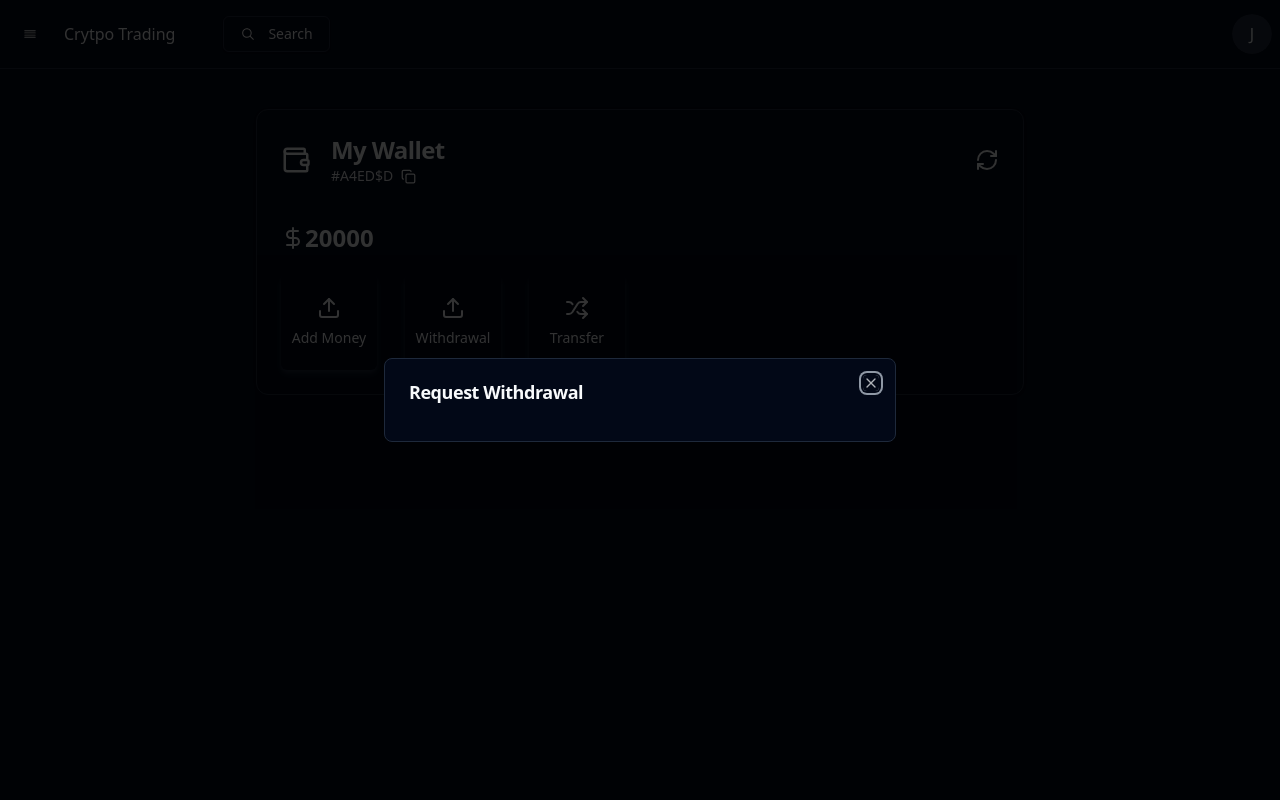
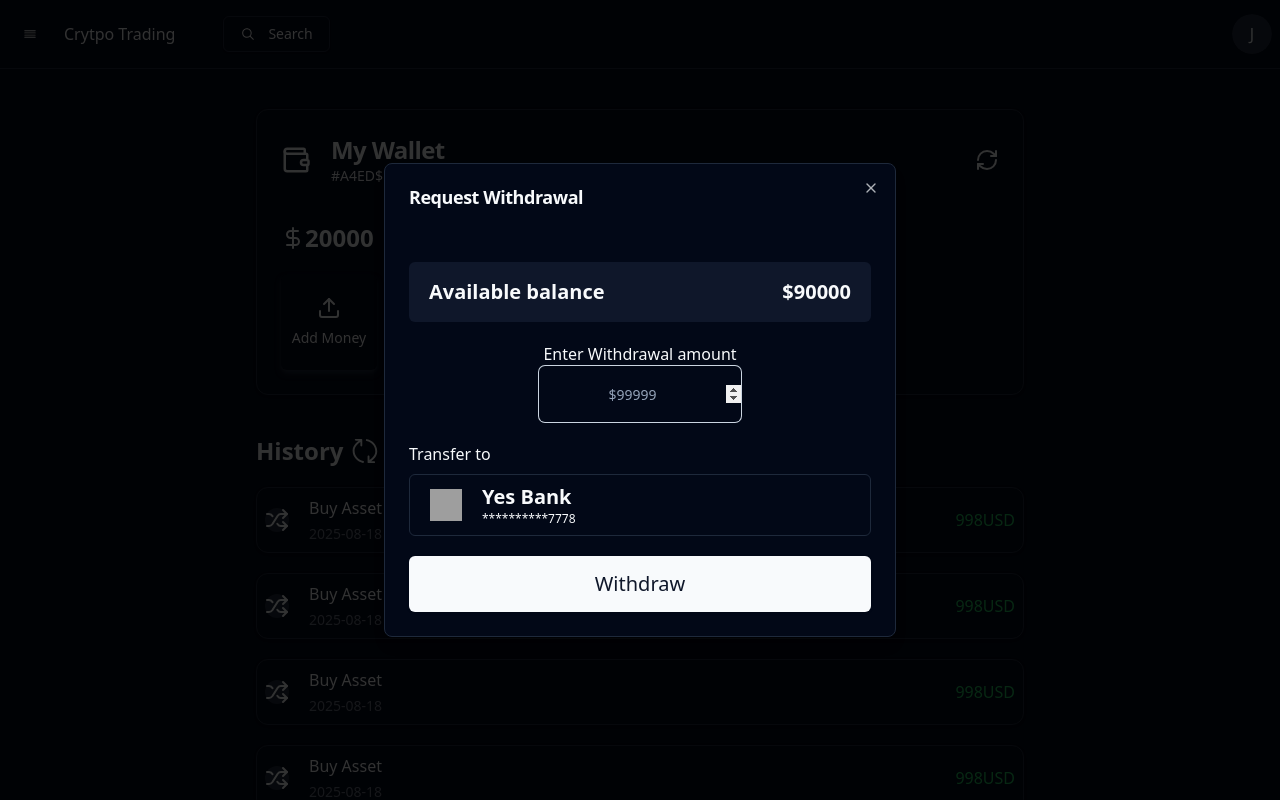
Before and after one commit to Student-jeevan/RealTimeTradingApp, a React app in the folder frontend/: page /wallet in a window 1280 px wide. Both pictures are taken after a click on the button "Withdrawal". Shown: the top 800 px of the page. Built offline with nearby package versions, Linux system fonts and the light colour scheme; grey boxes are pictures that could not be loaded; the HTML template or start-up script is replaced by a standard one.

Commit message:
wallet page completed

```diff
--- a/frontend/package.json
+++ b/frontend/package.json
@@ -13,6 +13,8 @@
     "@radix-ui/react-avatar": "^1.1.10",
     "@radix-ui/react-dialog": "^1.1.15",
     "@radix-ui/react-icons": "^1.3.2",
+    "@radix-ui/react-label": "^2.1.8",
+    "@radix-ui/react-radio-group": "^1.3.8",
     "@radix-ui/react-slot": "^1.2.3",
     "@tailwindcss/vite": "^4.1.16",
     "apexcharts": "^5.3.5",
--- /dev/null
+++ b/frontend/src/components/ui/label.jsx
@@ -0,0 +1,16 @@
+import * as React from "react"
+import * as LabelPrimitive from "@radix-ui/react-label"
+import { cva } from "class-variance-authority";
+
+import { cn } from "@/lib/utils"
+
+const labelVariants = cva(
+  "text-sm font-medium leading-none peer-disabled:cursor-not-allowed peer-disabled:opacity-70"
+)
+
+const Label = React.forwardRef(({ className, ...props }, ref) => (
+  <LabelPrimitive.Root ref={ref} className={cn(labelVariants(), className)} {...props} />
+))
+Label.displayName = LabelPrimitive.Root.displayName
+
+export { Label }
--- /dev/null
+++ b/frontend/src/components/ui/radio-group.jsx
@@ -0,0 +1,29 @@
+import * as React from "react"
+import * as RadioGroupPrimitive from "@radix-ui/react-radio-group"
+import { Circle } from "lucide-react"
+
+import { cn } from "@/lib/utils"
+
+const RadioGroup = React.forwardRef(({ className, ...props }, ref) => {
+  return (<RadioGroupPrimitive.Root className={cn("grid gap-2", className)} {...props} ref={ref} />);
+})
+RadioGroup.displayName = RadioGroupPrimitive.Root.displayName
+
+const RadioGroupItem = React.forwardRef(({ className, ...props }, ref) => {
+  return (
+    <RadioGroupPrimitive.Item
+      ref={ref}
+      className={cn(
+        "aspect-square h-4 w-4 rounded-full border border-primary text-primary shadow focus:outline-none focus-visible:ring-1 focus-visible:ring-ring disabled:cursor-not-allowed disabled:opacity-50",
+        className
+      )}
+      {...props}>
+      <RadioGroupPrimitive.Indicator className="flex items-center justify-center">
+        <Circle className="h-3.5 w-3.5 fill-primary" />
+      </RadioGroupPrimitive.Indicator>
+    </RadioGroupPrimitive.Item>
+  );
+})
+RadioGroupItem.displayName = RadioGroupPrimitive.Item.displayName
+
+export { RadioGroup, RadioGroupItem }
--- a/frontend/src/pages/Wallet/TopupForm.jsx
+++ b/frontend/src/pages/Wallet/TopupForm.jsx
@@ -1,8 +1,56 @@
+import { RadioGroup, RadioGroupItem } from '@/components/ui/radio-group'
+import { DotFilledIcon } from '@radix-ui/react-icons'
+import { Input } from '@/components/ui/input'
 import React from 'react'
+import { Label } from '@/components/ui/label'
+import { Button } from '@/components/ui/button'
 
 function TopupForm() {
+    const [amount, setAmount] = React.useState('')
+    const handleChange = (e) => {
+        setAmount(e.target.value)
+    }
+    const [paymentMethod, setPaymentMethod] = React.useState('RAZORPAY');
+    const handlePaymentMethodChange = (value) => {
+        setPaymentMethod(value);
+    }
+    const handleSubmit = () => {
+      console.log(amount, paymentMethod);
+    }
     return (
-        <div>TopupForm</div>
+        <div className='pt-10 space-y-5'>
+            <div>
+                <h1 className='pb-1'>Enter Amount</h1>
+                <Input onChange={handleChange} value={amount}    className='py-7 text-lg ' placeholder="$9999" />
+            </div>
+            <div>
+                <h1 className='pb-1' >Select Payment method</h1>
+                <RadioGroup onValueChange={(value)=>handlePaymentMethodChange(value)} className='flex' default="RAZORPAY">
+                    <div className='flex items-center space-x-2 border p-3 px-5'>
+                        <RadioGroupItem icon={DotFilledIcon} className='h-9 w-9' value="RAZORPAY" id="r1" />
+                         <Label htmlFor="r1">
+                            <div className='bg-white rounded-md px-5 py-2 w-32'>
+                                <img src= "https://upload.wikimedia.org/wikipedia/commons/thumb/8/89/Razorpay_logo.svg/1200px-Razorpay_logo.svg.png" />
+
+                            </div>
+                         </Label>
+                    </div>
+                    <div className='flex items-center space-x-2 border p-3 px-5'>
+                        <RadioGroupItem icon={DotFilledIcon} className='h-9 w-9' value="STRIPE" id="r2" />
+                         <Label htmlFor="r2">
+                            <div className='bg-white rounded-md px-5  w-32'>
+                                <img src= "https://upload.wikimedia.org/wikipedia/commons/thumb/b/ba/Stripe_Logo%2C_revised_2016.svg/2560px-Stripe_Logo%2C_revised_2016.svg.png" className='h-9' />
+
+                            </div>
+                         </Label>
+                    </div>
+                </RadioGroup>
+            </div>
+           <Button onClick={handleSubmit} className='w-full py-7'>
+
+            Submit
+            </Button>
+        </div>
     )
 }
 
--- a/frontend/src/pages/Wallet/TransferForm.jsx
+++ b/frontend/src/pages/Wallet/TransferForm.jsx
@@ -1,9 +1,45 @@
 import React from 'react'
+import { Input } from '@/components/ui/input'
+import { DialogClose } from '@/components/ui/dialog'
+import { Button } from '@/components/ui/button'
+function TransferForm() {
+    const [FormData, setFormData] = React.useState({
+        amount: '',
+        walletId: '',
+        purpose: '',
+    })
+    const handleChange = (e) => {
+        setFormData({
+            ...FormData,
+            [e.target.name]: e.target.value,
+        })
+    }
+    const handleSubmit = () => {
+      console.log(FormData);
+    }
+    return (
+        <div className='pt-10 space-y-5'>
+            <div>
+                <h1 className='pb-1'>Enter Amount</h1>
+                <Input name="amount" onChange={handleChange} value={FormData.amount} className='py-7' placeholder="$9090990" />
 
-function TransferForm() {
-    return (
-        <div>
-            Transfer form
+            </div>
+            <div>
+                <h1 className='pb-1'>Wallet Id</h1>
+                <Input name="walletId" onChange={handleChange} value={FormData.walletId} className='py-7' placeholder="#e#4d" />
+
+            </div>
+            <div>
+                <h1 className='pb-1'>Enter purpose</h1>
+                <Input name="purpose" onChange={handleChange} value={FormData.purpose} className='py-7' placeholder="gift for your friend" />
+
+            </div>
+
+            <DialogClose className='w-full'>
+                <Button onClick={handleSubmit} className='w-full py-7'>
+                     Submit
+                </Button>
+            </DialogClose>
         </div>
     )
 }
--- a/frontend/src/pages/Wallet/Wallet.jsx
+++ b/frontend/src/pages/Wallet/Wallet.jsx
@@ -1,9 +1,12 @@
 import { Card, CardContent, CardHeader, CardTitle } from '@/components/ui/card'
 import { Dialog, DialogTrigger,DialogContent,DialogHeader,DialogTitle } from '@/components/ui/dialog'
-import { WalletIcon , CopyIcon ,RefreshCw, DollarSign, UploadIcon, ShuffleIcon} from 'lucide-react'
+import { WalletIcon , CopyIcon ,RefreshCw, DollarSign, UploadIcon, ShuffleIcon, LucideShuffle} from 'lucide-react'
 import TopupForm from './TopupForm'
-import Withdrawal from '../Withdrawal/Withdrawal'
+import Withdrawal from './WithdrawalForm'
 import TransferForm from './TransferForm'
+import { AvatarIcon, UpdateIcon } from '@radix-ui/react-icons'
+import { Avatar } from '@radix-ui/react-avatar'
+import { AvatarFallback } from '@/components/ui/avatar'
 function Wallet() {
     return (
         <div className='flex flex-col items-center'>
@@ -83,6 +86,32 @@ function Wallet() {
                         </div>
                     </CardContent>
                  </Card>
+                 <div className='py-5 pt-10'>
+                    <div className='flex gap-2 items-center pb-5'>
+                        <h1 className='text-2xl font-semibold'>History</h1>
+                        <UpdateIcon className='h-7 w-7 p-0 cursor-pointer hover:text-gray-400' />
+                    </div>
+                    <div className='space-y-5'>
+                            {[1,1,1,1,1,1,1].map((item , i)=><div key={i}>
+                                <Card className=' px-5 flex justify-between items-center p-2'>
+                                    <div className='flex items-center gap-5 '>
+                                        <Avatar>
+                                            <AvatarFallback>
+                                                <LucideShuffle/>
+                                            </AvatarFallback>
+                                        </Avatar>
+                                        <div className='space-y-1'>
+                                            <h1>Buy Asset</h1>
+                                            <p className='text-sm text-gray-500'>2025-08-18</p>
+                                        </div>
+                                    </div>
+                                    <div className=''>
+                                        <p className='text-green-500'>998USD</p>
+                                    </div>
+                                </Card>
+                            </div>)}
+                    </div>
+                 </div>
             </div>
         </div>
     )
--- a/frontend/src/pages/Wallet/WithdrawalForm.jsx
+++ b/frontend/src/pages/Wallet/WithdrawalForm.jsx
@@ -1,11 +1,54 @@
+import { Input } from '@/components/ui/input'
 import React from 'react'
+import { RadioGroup, RadioGroupItem } from '@/components/ui/radio-group'
+import { Label } from '@/components/ui/label'
+import { Button } from '@/components/ui/button'
+import { DialogClose } from '@/components/ui/dialog'
+function Withdrawal() {
+    const [amount, setAmount] = React.useState('')
+    const handleChange = (e) => {
+        setAmount(e.target.value)
+    }
+    const [paymentMethod, setPaymentMethod] = React.useState('RAZORPAY');
+    const handlePaymentMethodChange = (value) => {
+        setPaymentMethod(value);
+    }
+    const handleSubmit = () => {
+      console.log(amount);
+    }
+    return (
+        <div className='pt-10 space-y-5'>
+            <div className='flex justify-between items-center rounded-md bg-slate-900 text-xl font-bold px-5 py-4'>
+                <p>Available balance</p>
+                <p>$90000</p>
+            </div>
+            <div className='flex flex-col items-center'>
+                <h1>Enter Withdrawal amount</h1>
 
-function WithdrawalForm() {
-    return (
-        <div>
-            Withdrawal Form
+                <div className='flex items-center justify-center'>
+                    <Input onChange={handleChange} value={amount} className='withdrawalInput py-7 border-none outline-none focus:outline-none px-0 text-2xl text-center' placeholder="$99999" type="number" />
+                </div>
+            </div>
+            <div>
+                <p className='pb-2'>Transfer to</p>
+                <div className='flex items-center gap-5 border px-5 py-2  rounded-md'>
+                    <img src="https://cdn-icons-png.flaticon.com/512/8327/8327746.png" className='h-8 w-8' />
+                     <div>
+                        <p className='text-xl font-bold'>Yes Bank</p>
+                       <p className='text-xs'>
+                         **********7778
+                       </p>
+                     </div>
+
+                </div>
+            </div>
+            <DialogClose className='w-full'>
+                <Button onClick={handleSubmit} className='w-full py-7 text-xl'>
+                   Withdraw
+               </Button>
+            </DialogClose>
         </div>
     )
 }
 
-export default WithdrawalForm
+export default Withdrawal
```
Also changed, not shown: 1 other file (tests, documents, lock files or other folders).
